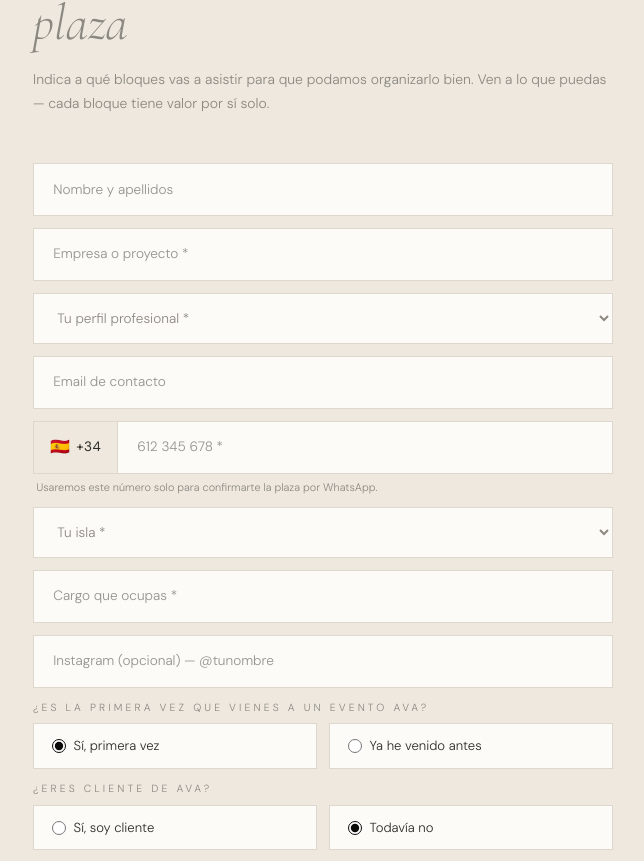
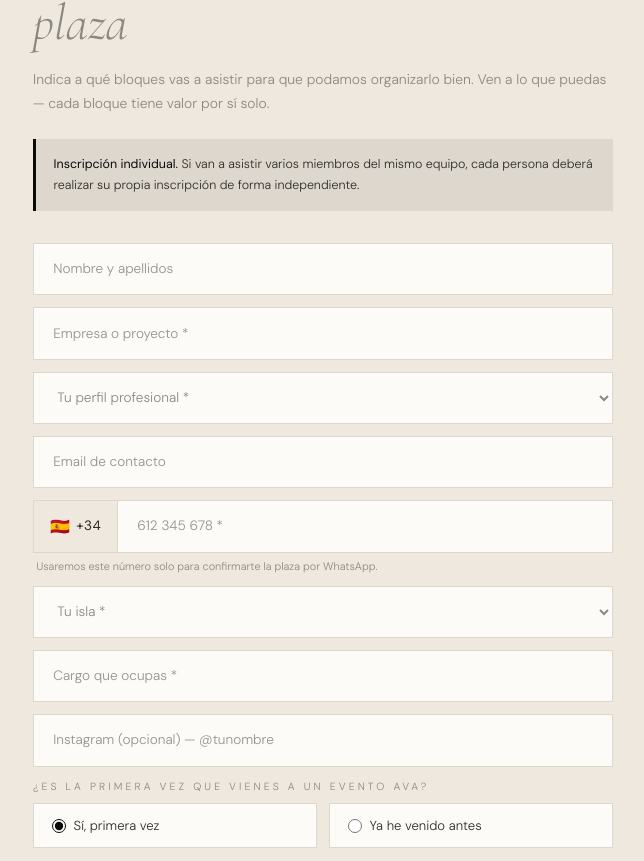
Before and after one commit to Manvott/yellow-craft-academy, a Next.js app: page /en/evento in a window 1280 px wide. Shown: the part 5089-5950 px from the top of the page, without its empty margins (317-961 px from the left). Built offline with nearby package versions, Linux system fonts and the light colour scheme.

Commit message:
feat: aviso inscripción individual al inicio del formulario de reserva

```diff
--- a/components/landing/LandingClient.tsx
+++ b/components/landing/LandingClient.tsx
@@ -706,9 +706,14 @@ export default function LandingClient({ locale }: Props) {
           <h2 style={{ ...S.sectionTitle, fontSize: 'clamp(2.5rem,4vw,3.8rem)', marginBottom: '1rem' }}>
             Reserva tu<br /><em style={{ fontStyle: 'italic', color: 'var(--gris)' }}>plaza</em>
           </h2>
-          <p style={{ fontSize: '0.87rem', color: 'var(--gris)', lineHeight: 1.75, marginBottom: '3rem' }}>
+          <p style={{ fontSize: '0.87rem', color: 'var(--gris)', lineHeight: 1.75, marginBottom: '1.5rem' }}>
             Indica a qué bloques vas a asistir para que podamos organizarlo bien. Ven a lo que puedas — cada bloque tiene valor por sí solo.
           </p>
+          <div style={{ padding: '0.9rem 1.1rem', background: 'var(--crema3)', borderLeft: '3px solid var(--negro)', marginBottom: '2rem' }}>
+            <p style={{ fontSize: '0.78rem', color: 'var(--grafito)', lineHeight: 1.7, fontFamily: 'DM Sans, sans-serif' }}>
+              <strong style={{ color: 'var(--negro)' }}>Inscripción individual.</strong> Si van a asistir varios miembros del mismo equipo, cada persona deberá realizar su propia inscripción de forma independiente.
+            </p>
+          </div>
           <RegistroForm />
           <p style={{ marginTop: '1.5rem', fontSize: '0.65rem', letterSpacing: '0.25em', textTransform: 'uppercase', color: 'var(--gris-l)', textAlign: 'center' }}>
             Acceso profesional · Confirmación por orden de registro
```
